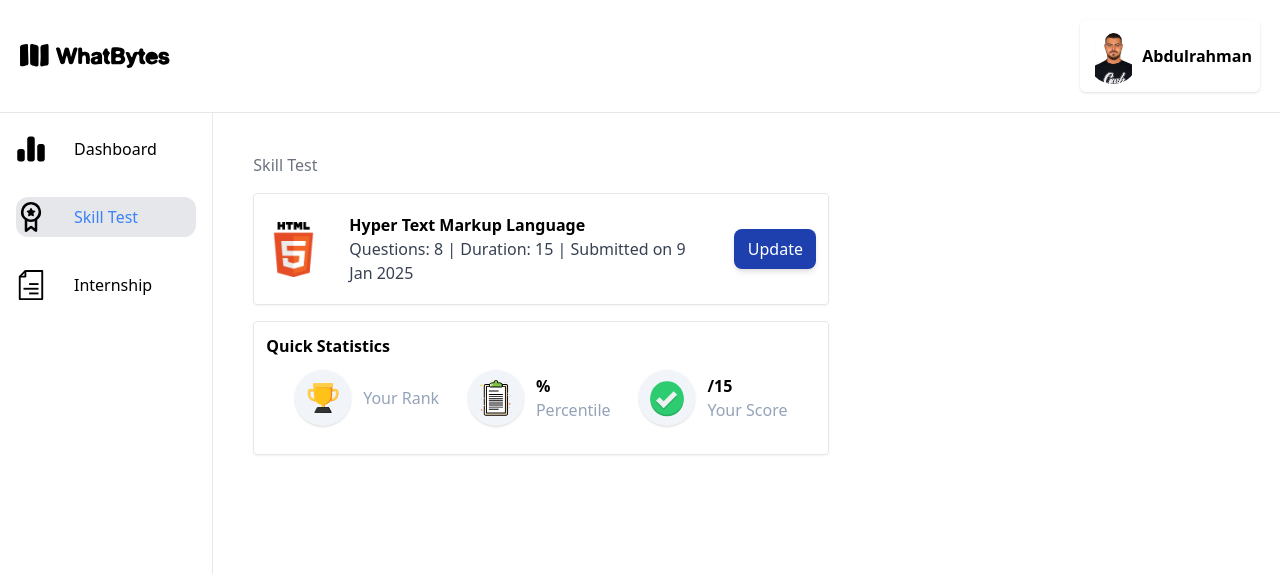
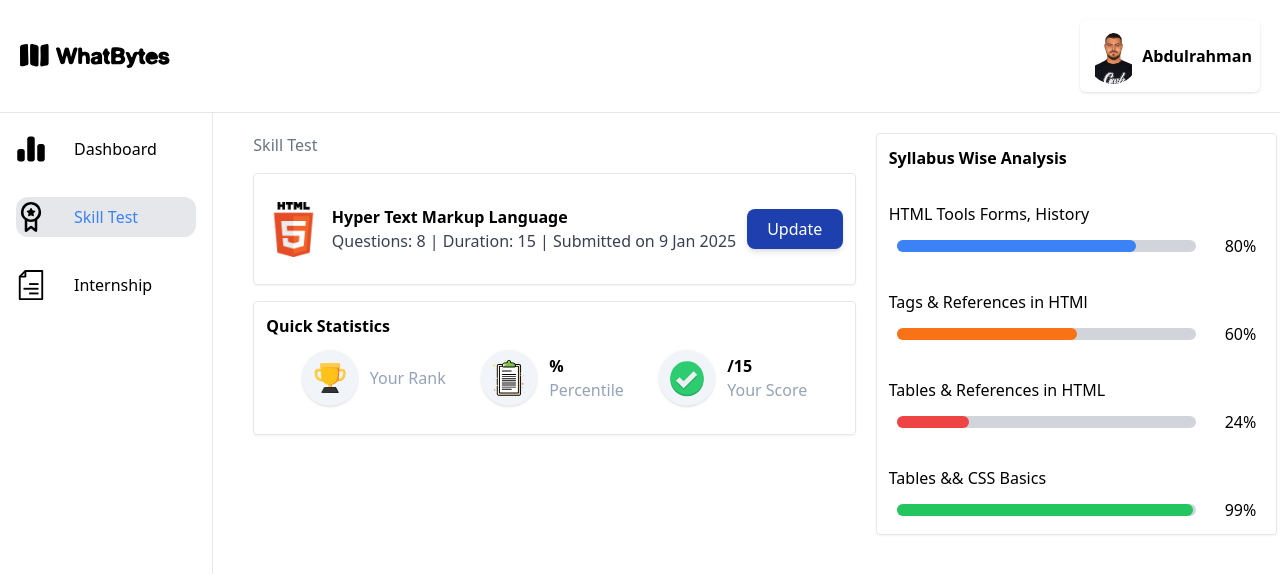
Before and after one commit to abdoibrahim257/WhatBytes-Assignment, a Next.js app: page / in a window 1280 px wide. Shown: the top 574 px of the page. Built offline with nearby package versions, Linux system fonts and the light colour scheme.

Commit message:
added Syllabus Analyisi components and managed the spacings

```diff
--- a/components/QuickStats.jsx
+++ b/components/QuickStats.jsx
@@ -4,7 +4,7 @@ import Image from 'next/image'
 
 const QuickStats = ({rank, percentile, score}) => {
   return (
-    <div className='w-3/5 p-3 border shadow-sm rounded flex flex-col gap-3 '>
+    <div className='p-3 border shadow-sm rounded flex flex-col gap-3 '>
         <h2 className='font-bold'>Quick Statistics</h2>
         <div className='flex justify-evenly items-center mb-4'>
             <div className='flex items-center gap-3'>
--- a/components/Skills.jsx
+++ b/components/Skills.jsx
@@ -1,20 +1,26 @@
 "use client";
-import React , {useState} from 'react'
-import TestOverview from './TestOverview'
+import React, { useState } from 'react';
+import TestOverview from './TestOverview';
 import QuickStats from './QuickStats';
+import SyllabusAnalysis from './SyllabusAnalysis';
 
 const Skills = () => {
-    const [rank, setRank] = useState('');
-    const [percentile, setPercentile] = useState('');
-    const [score, setScore] = useState('');
+  const [rank, setRank] = useState('');
+  const [percentile, setPercentile] = useState('');
+  const [score, setScore] = useState('');
 
   return (
-    <div className='w-3/4 mt-4 flex flex-col gap-4'>
-        <span className='text-gray-500 mt-6'>Skill Test</span>
-        <TestOverview setRank={setRank} setPercentile={setPercentile} setScore={setScore}/>
-        <QuickStats rank={rank} percentile={percentile} score={score}/>
+    <div className='w-4/5 mt-5 flex flex-col lg:flex-row gap-5'>
+      <div className='flex flex-col gap-4 lg:w-3/5'>
+        <span className='text-gray-500'>Skill Test</span>
+        <TestOverview setRank={setRank} setPercentile={setPercentile} setScore={setScore} />
+        <QuickStats rank={rank} percentile={percentile} score={score} />
+      </div>
+      <div className='lg:w-2/5'>
+        <SyllabusAnalysis />
+      </div>
     </div>
-  )
-}
+  );
+};
 
-export default Skills
+export default Skills;
--- /dev/null
+++ b/components/SyllabusAnalysis.jsx
@@ -0,0 +1,49 @@
+import React from 'react'
+
+const SyllabusAnalysis = () => {
+
+    //dummy data
+    const syllabus = [
+        {
+            topic: "HTML Tools Forms, History",
+            percentage: 80,
+            color: 'bg-blue-500'
+        },
+        {
+            topic: "Tags & References in HTMl",
+            percentage: 60,
+            color: 'bg-orange-500'
+        },
+        {
+            topic: "Tables & References in HTML",
+            percentage: 24,
+            color: 'bg-red-500'
+        },
+        {
+            topic: "Tables && CSS Basics",
+            percentage: 99,
+            color: 'bg-green-500'
+        }
+    ]
+
+  return (
+    <div className='p-3 border shadow-sm rounded'>
+        <p className='font-bold mb-8'>Syllabus Wise Analysis</p>
+        <div   className='flex flex-col gap-8'>
+            {syllabus.map((item, index) => (
+                <div key={index} className='flex flex-col gap-2'>
+                    <div>{item.topic}</div>
+                    <div className='flex items-center justify-between gap-3 mx-2'>
+                        <div className='bg-gray-300 w-5/6 h-3 rounded-full'>
+                            <div className={`h-full ${item.color} rounded-full`} style={{width: `${item.percentage}%`}}></div>
+                        </div>
+                        <p>{item.percentage}%</p>
+                    </div>
+                </div>
+            ))}
+        </div>
+    </div>
+  )
+}
+
+export default SyllabusAnalysis
--- a/components/TestOverview.jsx
+++ b/components/TestOverview.jsx
@@ -75,7 +75,7 @@ const TestOverview = ({setRank, setPercentile, setScore}) => {
 
   return (
     <div>
-        <div className='w-3/5 h-28 flex items-center justify-center gap-7 p-3 border shadow-sm rounded'>
+        <div className='h-28 flex items-center justify-between p-3 border shadow-sm rounded'>
             <Image src="/HTML5.png" alt="HTML5" width={55} height={55} />
             <div>
                 <p className='font-bold'>Hyper Text Markup Language</p>
```
